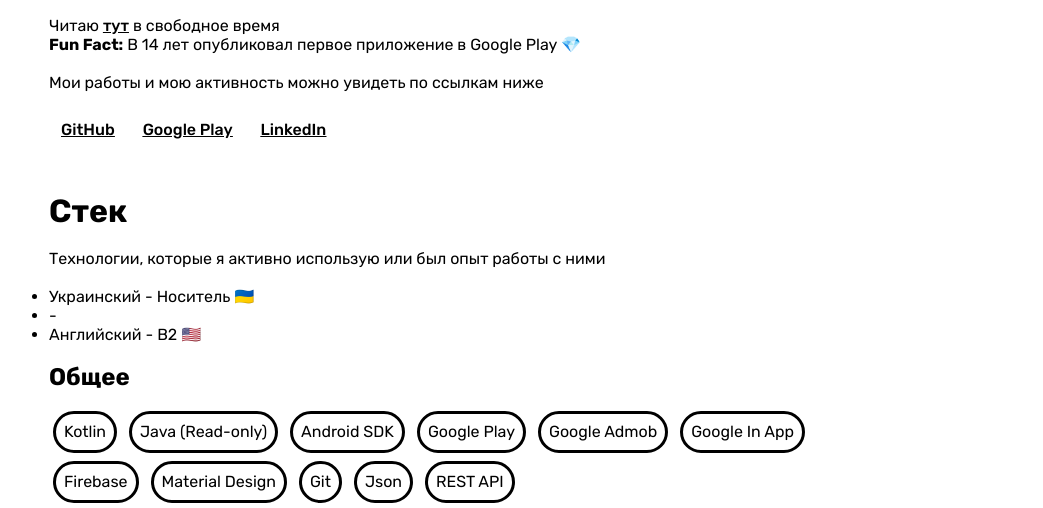
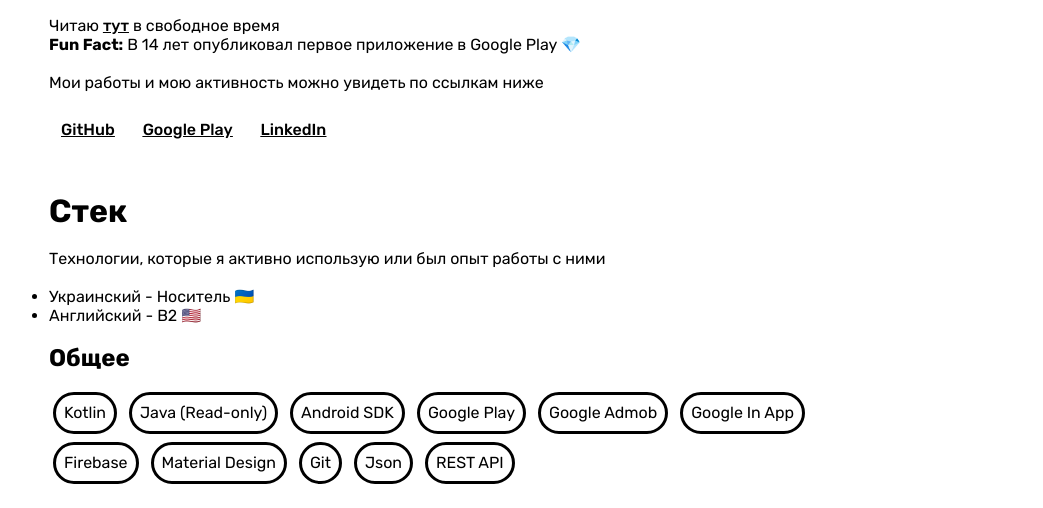
Before and after one commit to nexy791/nexy791.github.io, a plain HTML site: page index.html in a window 1280 px wide. Shown: the part 532-1040 px from the top of the page, without its empty margins (191-1234 px from the left). Drawn offline with nearby package versions, Linux system fonts and the light colour scheme.

Commit message:
Update 2023

```diff
--- a/index.html
+++ b/index.html
@@ -96,7 +96,6 @@
             <br>
             <ul>
                 <li id="l1">Украинский - Носитель 🇺🇦</li>
-                <li id="l2">-</li>
                 <li id="l3">Английский - B2 🇺🇸</li>
             </ul>
             </p>
```
